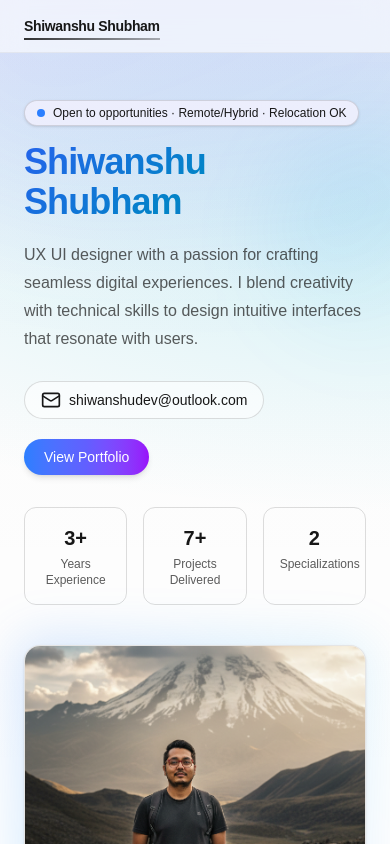
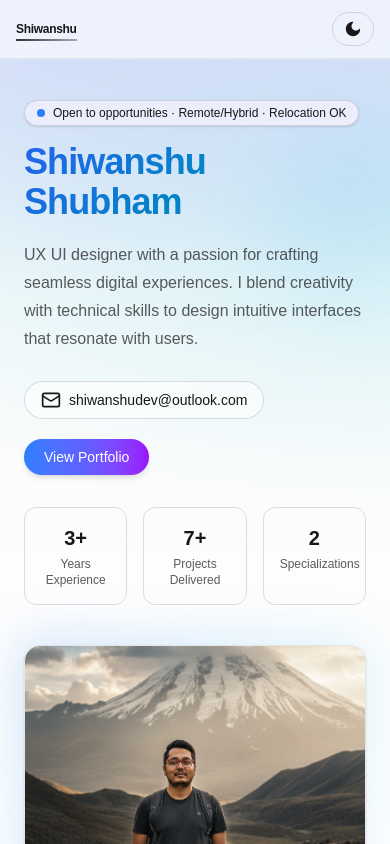
Before and after one commit to shiwanshudev/portfoliouiux, a Next.js app: page / in a window 390 px wide. Shown: the top 844 px of the page. Built offline with nearby package versions, Linux system fonts and the light colour scheme.

Commit message:
Add mobile toggle for themes

```diff
--- a/app/components/ThemeToggle.tsx
+++ b/app/components/ThemeToggle.tsx
@@ -48,12 +48,12 @@ export default function ThemeToggle() {
     <button
       onClick={toggle}
       aria-label="Toggle dark mode"
-      className="inline-flex cursor-pointer items-center gap-2 rounded-full border soft-border px-3 py-1 text-xs transition-colors hover-tint"
+      className="inline-flex cursor-pointer items-center gap-2 rounded-full border soft-border px-3 py-2 text-xs transition-colors hover-tint"
     >
       {theme === "dark" ? (
-        <SunFilled style={{ fontSize: 14 }} />
+        <SunFilled style={{ fontSize: 16 }} />
       ) : (
-        <MoonFilled style={{ fontSize: 14 }} />
+        <MoonFilled style={{ fontSize: 16 }} />
       )}
       <span className="hidden md:inline">
         {theme === "dark" ? "Light" : "Dark"}
--- a/app/layout.tsx
+++ b/app/layout.tsx
@@ -1,7 +1,7 @@
+import type React from "react";
 import type { Metadata } from "next";
 import { Geist, Geist_Mono } from "next/font/google";
 import "./globals.css";
-import Head from "next/head";
 
 const geistSans = Geist({
   variable: "--font-geist-sans",
@@ -70,6 +70,7 @@ export const metadata: Metadata = {
     canonical: "https://shiwanshudesigns.vercel.app/",
   },
 };
+
 export default function RootLayout({
   children,
 }: Readonly<{
@@ -77,7 +78,7 @@ export default function RootLayout({
 }>) {
   return (
     <html lang="en" data-theme="light">
-      <Head>
+      <head>
         <script
           dangerouslySetInnerHTML={{
             __html: `
@@ -90,7 +91,7 @@ export default function RootLayout({
       `,
           }}
         />
-      </Head>
+      </head>
       <body
         className={`${geistSans.variable} ${geistMono.variable} antialiased bg-background text-foreground`}
       >
--- a/app/page.tsx
+++ b/app/page.tsx
@@ -13,16 +13,26 @@ export default function Home() {
     <div className="min-h-screen">
       {/* Header */}
       <header className="fixed top-0 left-0 right-0 z-50 border-b border-black/5 bg-background/70 backdrop-blur-md supports-[backdrop-filter]:bg-background/60">
-        <div className="mx-auto flex max-w-6xl items-center justify-between px-6 py-4">
-          <a href="#home" className="text-sm font-semibold tracking-tight">
+        <div className="mx-auto flex max-w-6xl items-center justify-between px-4 py-3 md:px-6 md:py-4">
+          <a
+            href="#home"
+            className="text-xs font-semibold tracking-tight md:text-sm"
+          >
             <span className="inline-flex items-center gap-2">
               <span className="relative inline-block">
-                Shiwanshu Shubham
+                <span className="hidden md:inline">Shiwanshu Shubham</span>
+                <span className="md:hidden">Shiwanshu</span>
                 <span className="absolute -bottom-1 left-0 h-[2px] w-full bg-gradient-to-r from-black/80 to-black/30 dark:from-white/80 dark:to-white/30"></span>
               </span>
             </span>
           </a>
-          <nav className="hidden items-center gap-6 text-sm md:flex">
+
+          <nav className="flex items-center gap-3 md:gap-6">
+            {/* Mobile and Desktop - Theme Toggle */}
+            <ThemeToggle />
+
+            {/* Desktop Navigation */}
+            <div className="hidden items-center gap-6 text-sm md:flex">
               <a
                 className="opacity-80 transition-opacity hover:opacity-100"
                 href="#about"
@@ -42,7 +52,8 @@ export default function Home() {
                 Contact
               </a>
 
-            <div className="ml-2 flex items-center gap-2">
+              {/* Social Links */}
+              <div className="flex items-center gap-2 border-l border-black/10 dark:border-white/10 pl-4">
                 <a
                   href="https://behance.net/studiovidya"
                   target="_blank"
@@ -84,8 +95,6 @@ export default function Home() {
                   <LinkedinFilled style={{ fontSize: 18 }} />
                 </a>
               </div>
-            <div className="ml-3">
-              <ThemeToggle />
             </div>
           </nav>
         </div>
```
Lines whose indentation alone changed are shown as unchanged.
